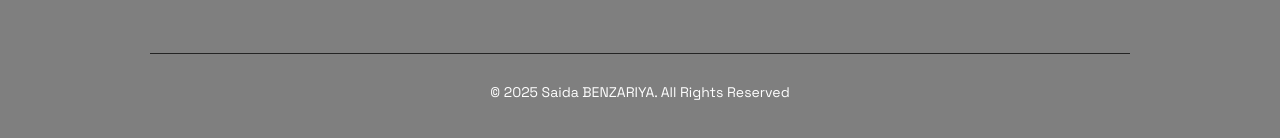
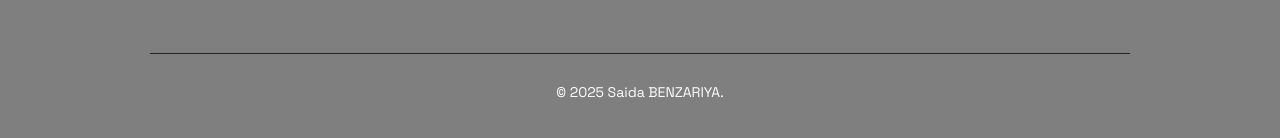
Before and after one commit to saida-ben/portfolio_app, a React (Vite) app: page / in a window 1280 px wide. Shown: the part 5807-5945 px from the top of the page. Built offline with nearby package versions, Linux system fonts and the light colour scheme.

Commit message:
ref: update index.html

```diff
--- a/index.html
+++ b/index.html
@@ -19,7 +19,7 @@
     <meta name="viewport" content="width=device-width, initial-scale=1.0">
 
     <!-- Favicon -->
-    <link rel="icon" type="image/png" href="/img/logo.png">
+<link rel="icon" type="image/png" sizes="32x32" href="/img/logo.png">
 
     <!-- Title -->
     <title>Saida BENZARIYA Portfolio</title>
--- a/src/components/Footer.jsx
+++ b/src/components/Footer.jsx
@@ -21,7 +21,7 @@ export default function Footer() {
               {[
                 { href: 'mailto:benzariyasaida@gmail.com', icon: 'fa-regular fa-envelope fa-beat-fade' },
                 { href: 'https://api.whatsapp.com/send?phone=713927838', icon: 'fa-brands fa-whatsapp fa-beat-fade' },
-                { href: 'https://www.linkedin.com/in/saida-benzariya-915712269/', icon: 'fa-brands fa-linkedin-in fa-beat-fade' },
+                { href: 'https://www.linkedin.com/in/saida-benzariya/', icon: 'fa-brands fa-linkedin-in fa-beat-fade' },
                 { href: 'https://github.com/saida-ben', icon: 'fa-brands fa-github fa-fade' },
               ].map((item, i) => (
                 <li key={i} className="footer__social-item">
@@ -34,7 +34,7 @@ export default function Footer() {
           </div>
         </div>
         <p className="footer__copyright">
-          &copy; 2025 Saida BENZARIYA. {t("allRights")}
+          &copy; 2025 Saida BENZARIYA.
         </p>
       </div>
     </footer>
```
